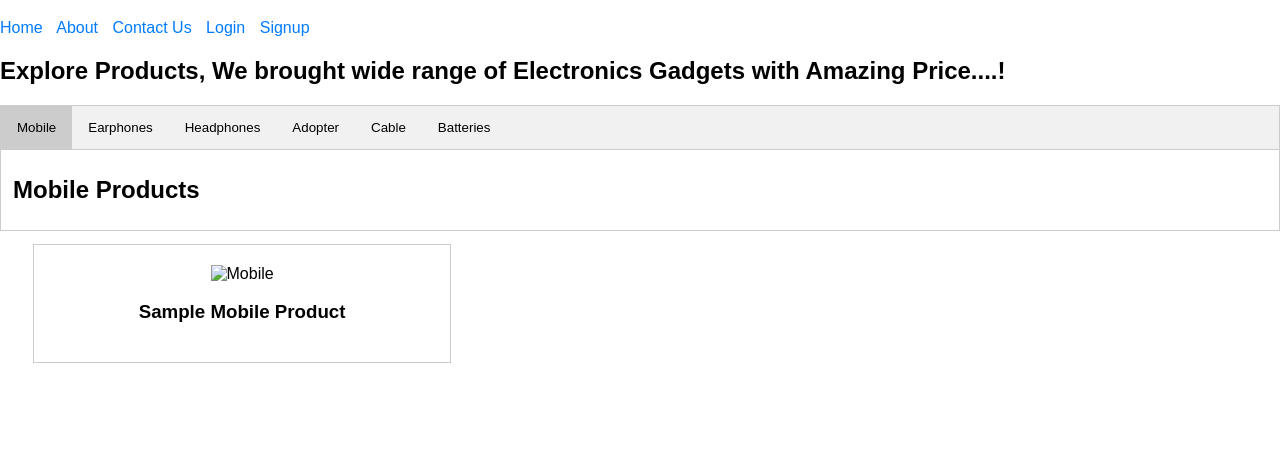
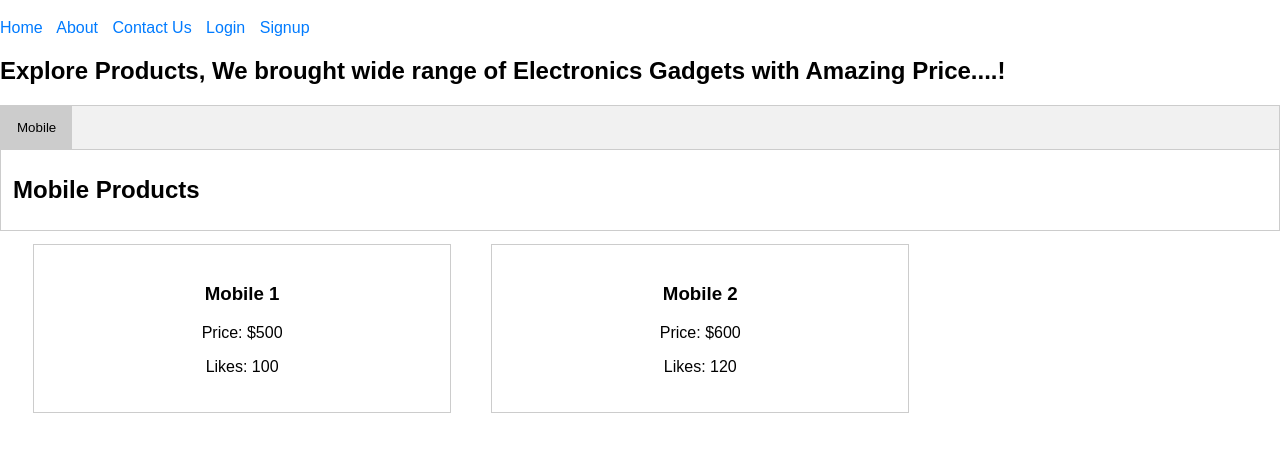
Before and after one commit to manjubs077/samelectronics, a plain HTML site: page index.html in a window 1280 px wide. Both pictures are taken after a click on the button "Mobile". Shown: the part 61-512 px from the top of the page. Drawn offline with Linux system fonts and the light colour scheme.

Commit message:
Update index.html

```diff
--- a/index.html
+++ b/index.html
@@ -22,11 +22,7 @@
 
     <div class="tab">
         <button class="tablinks" onclick="openTab(event, 'Mobile')">Mobile</button>
-        <button class="tablinks" onclick="openTab(event, 'Earphones')">Earphones</button>
-        <button class="tablinks" onclick="openTab(event, 'Headphones')">Headphones</button>
-        <button class="tablinks" onclick="openTab(event, 'Adopter')">Adopter</button>
-        <button class="tablinks" onclick="openTab(event, 'Cable')">Cable</button>
-        <button class="tablinks" onclick="openTab(event, 'Batteries')">Batteries</button>
+        <!-- Add similar buttons for other categories -->
     </div>
 
     <!-- Product Cards Tab -->
@@ -34,22 +30,36 @@
         <h2>Mobile Products</h2>
         <div id="product-card-container">
             <!-- Product Cards will be dynamically generated here -->
-            <div class="product-card">
-                <img src="mobile_image.jpg" alt="Mobile">
-                <h3>Sample Mobile Product</h3>
-            </div>
-            <!-- Add more dummy product cards here -->
         </div>
-    </div>
-
-    <div id="Earphones" class="tabcontent">
-        <h2>Earphones Products</h2>
-        <!-- Add similar content for Earphones -->
     </div>
 
     <!-- Add tab content for other categories similarly -->
 
     <script>
+        // Define mobile products data
+        var mobileProducts = [
+            { name: "Mobile 1", price: "$500", likes: 100 },
+            { name: "Mobile 2", price: "$600", likes: 120 },
+            // Add more mobile products here
+        ];
+
+        function generateMobileProductCards() {
+            var container = document.getElementById("product-card-container");
+            container.innerHTML = ""; // Clear previous content
+
+            // Generate product cards
+            mobileProducts.forEach(function(product) {
+                var card = document.createElement("div");
+                card.classList.add("product-card");
+                card.innerHTML = `
+                    <h3>${product.name}</h3>
+                    <p>Price: ${product.price}</p>
+                    <p>Likes: ${product.likes}</p>
+                `;
+                container.appendChild(card);
+            });
+        }
+
         function openTab(evt, tabName) {
             var i, tabcontent, tablinks;
             tabcontent = document.getElementsByClassName("tabcontent");
@@ -62,6 +72,10 @@
             }
             document.getElementById(tabName).style.display = "block";
             evt.currentTarget.className += " active";
+
+            if (tabName === "Mobile") {
+                generateMobileProductCards();
+            }
         }
     </script>
 </body>
```
